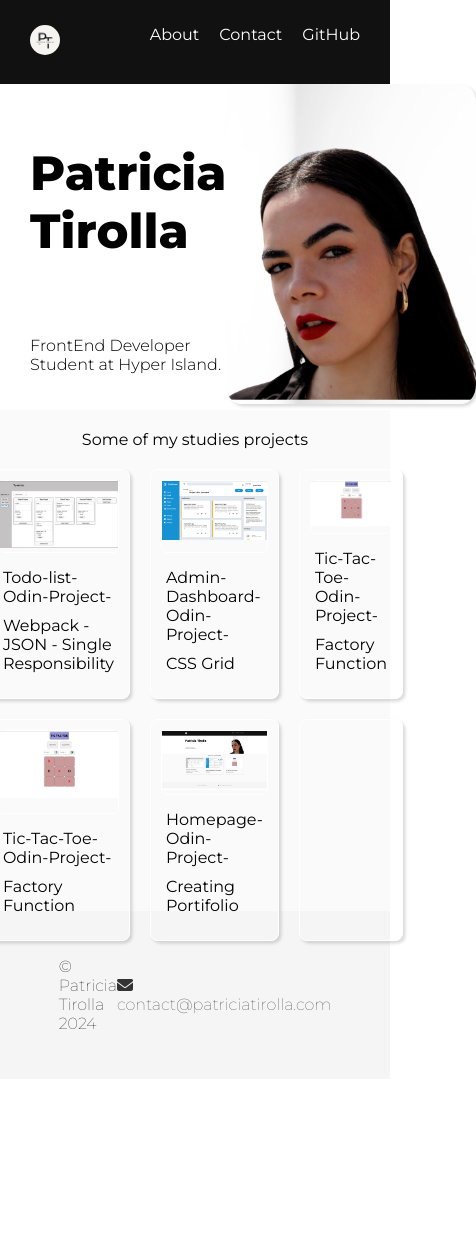
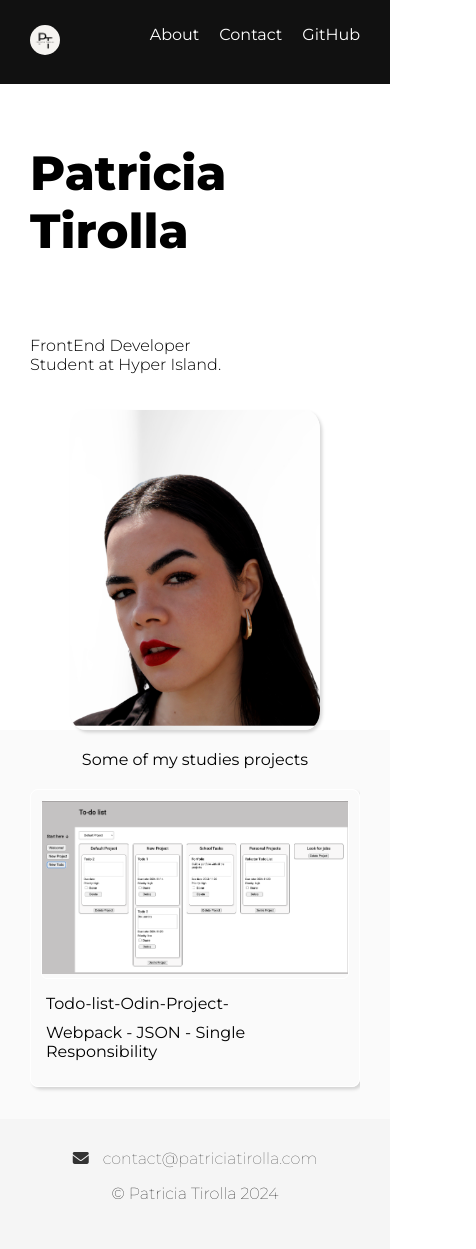
Before and after one commit to patricia-tirolla/Homepage-Odin-Project, a plain HTML site: page index.html in a window 390 px wide. Shown: the whole page, 476 px wide, since content can reach past the window. Before the commit the page ends 1079 px from the top, so only its background shows below. Drawn offline with Linux system fonts and the light colour scheme; a web font is replaced by a local one.

Commit message:
Set responsiveness

```diff
--- a/style.css
+++ b/style.css
@@ -83,6 +83,15 @@ main {
             width: 100%;
             max-width: 1024px;
 
+            @media(max-width: 768px) {
+                max-width: (768 - 60)px;
+            }
+
+            @media (max-width: 425px) {
+                flex-direction: column;
+                align-items: center;
+            }
+
             #about-section-text-container {
                 display: flex;
                 flex-direction: column;
@@ -115,6 +124,7 @@ main {
         justify-content: center;
         padding: 0 30px;
 
+        /* height: fit-content; */
         background-color: var(--background-projects);
 
         #projects-container {
@@ -125,7 +135,6 @@ main {
 
             width: 100%;
             max-width: 1024px;
-            height: fit-content;
 
             p {
                 margin: 0;
@@ -134,9 +143,22 @@ main {
 
             #projects-grid {
                 display: grid;
-                grid-template: repeat(2, 1fr) / repeat(3, 1fr);
+                grid-template: repeat(2, 275px) / repeat(3, 1fr);
+                justify-items: center;
                 gap: 20px;
-                height: 50vh;
+
+                @media(max-width: 768px) {
+                    grid-template: 1fr / repeat(2, 1fr);
+                    height: 310px;
+                    overflow: scroll;
+                }
+
+                @media(max-width: 425px) {
+                    grid-template-columns: 1fr;
+                    height: 310px;
+                    overflow: scroll;
+                }
+
 
                 .project-cell {
                     display: flex;
@@ -196,9 +218,12 @@ footer {
             justify-content: space-evenly;
             align-items: center;
 
-            padding: 0 30px;
             width: 100%;
             max-width: 1024px;
+
+            @media (max-width: 425px) {
+                flex-direction: column-reverse;
+            }
 
             p {
                 font-weight: 100;
```
